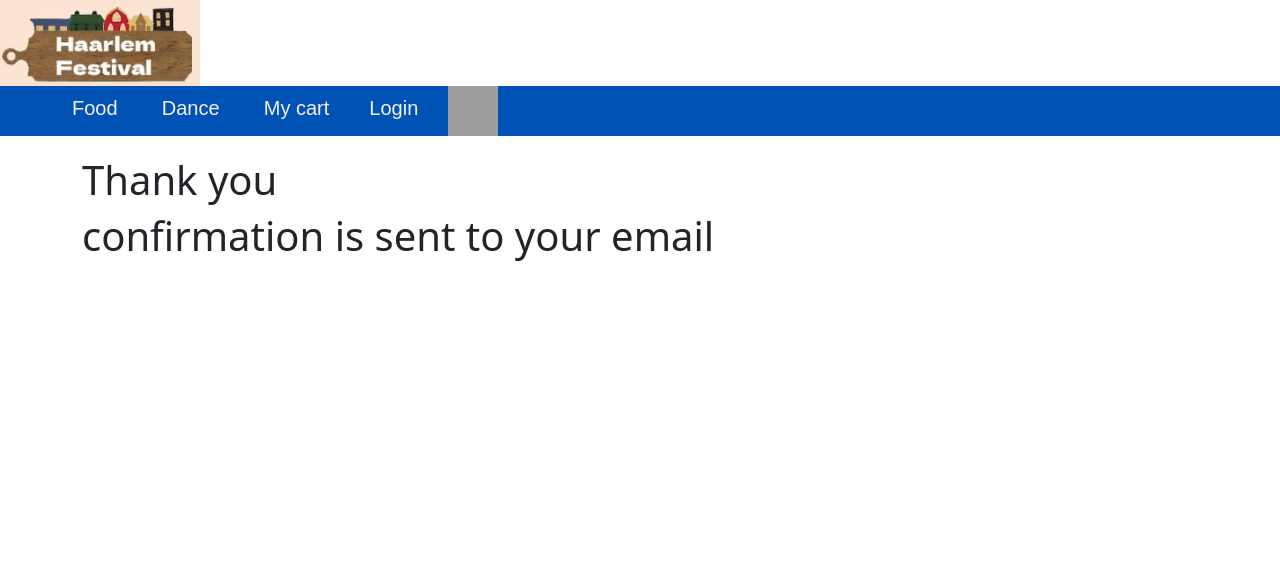
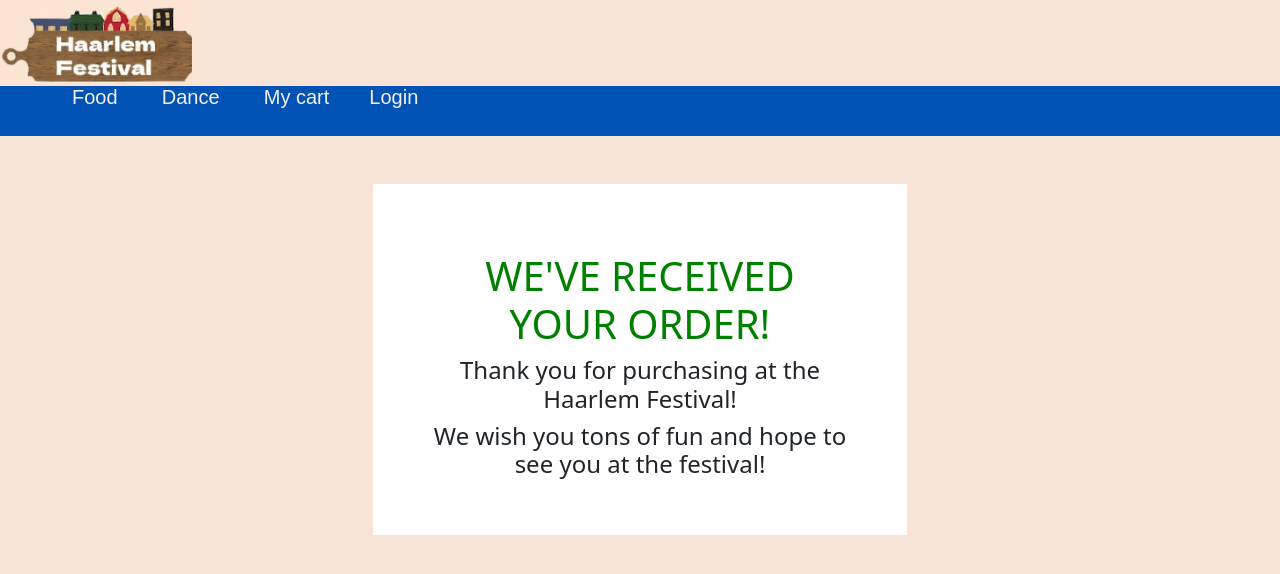
Before and after one commit to Biniam-Mehari/Haarlem-Festival-project-term-3, a PHP site: page /views/confirmationMessage.php in a window 1280 px wide. Shown: the top 574 px of the page. Run offline with PHP 8.4, Linux system fonts and the light colour scheme; grey boxes are pictures that could not be loaded.

Commit message:
more changes

```diff
--- a/app/controllers/foodcontroller.php
+++ b/app/controllers/foodcontroller.php
@@ -21,6 +21,7 @@ class FoodController
         require __DIR__ . '../../views/Food/foodmain.php';
     }
 
+
     public function foodreservation()
     {
         $restaurantID = $_GET['restaurantID'];
--- a/app/controllers/shoppingcartcontroller.php
+++ b/app/controllers/shoppingcartcontroller.php
@@ -88,7 +88,7 @@ class ShoppingCartController
                             $_SESSION['reservations'][$events]['totalPrice'] = $newPrice; // check this
                         }
 
-                        if ($_SESSION['reservations'][$events]['amount'] == 0) {
+                        if ($_SESSION['reservations'][$events]['quantity'] == 0) {
                             unset($_SESSION['reservations'][$events]);
                         }
                     }
@@ -210,6 +210,7 @@ class ShoppingCartController
             $venueAdress = $_POST['venueAdress'];
             $price = $_POST['price'];
             $amount = $_POST['amount'];
+            $image = $_POST['image'];
 
             // check if the same item exists, if so, add it
             foreach ($_SESSION['reservations'] as $events => $values) {
@@ -223,7 +224,7 @@ class ShoppingCartController
 
             $totalPrice = $amount * $price;
 
-            $reservation = array('danceID' => $danceID, 'venueName' => $venueName, 'artistName' => $artistName, 'date' => $date, 'startTime' => $startTime, 'venueAddress' => $venueAdress, 'totalPrice' => $totalPrice, 'price' => $price, 'type' => $type, 'quantity' => $amount);
+            $reservation = array('danceID' => $danceID, 'venueName' => $venueName, 'artistName' => $artistName, 'date' => $date, 'startTime' => $startTime, 'venueAddress' => $venueAdress, 'totalPrice' => $totalPrice, 'price' => $price, 'type' => $type, 'quantity' => $amount, 'image' => $image);
 
             array_push($_SESSION['reservations'], $reservation);
 
--- a/app/views/Dance/dancereservation.php
+++ b/app/views/Dance/dancereservation.php
@@ -32,7 +32,7 @@ require_once __DIR__ . '/../components/navigation.php'
       <div class="col-8">
         <h2 class="display-title">Venue: <?php echo $event->Venue->getVenueName() ?></h2>
         <h4 class=""><?php echo $event->Venue->getDescription() ?></h4>
-        <img class="restaurant-image" src="/img/Afrojack.jpg">
+        <img class="restaurant-image" src="/img/<?php echo $event->Artist->getImage_id() ?>.png">
         <br>
         <h1 class="information"> General information</h1>
         <h3 class="information">Location: <?php echo $event->Venue->getAdress()  . " " . $event->Venue->getHousenumber() . ", " . $event->Venue->getPostcode() . ", " . $event->Venue->getCity() ?></h3>
@@ -49,7 +49,7 @@ require_once __DIR__ . '/../components/navigation.php'
       <div class="col-4">
         <h2 class="display-title">Artist: <?php echo $event->Artist->getArtistName() ?></h2>
         <h4 class=""><?php echo $event->Artist->getDescription() ?></h4>
-        <img class="restaurant-image" src="/img/Afrojack.jpg">
+        <img class="restaurant-image" src="/img/<?php echo $event->Artist->getImage_id() ?>.png">
         <br>
         <label class="information">Style: <?php echo $event->Artist->getStyle() ?></label>
         <br>
@@ -80,6 +80,7 @@ require_once __DIR__ . '/../components/navigation.php'
           <input name="startTime" value="<?php echo $event->getStartTime() ?>" hidden>
           <input name="venueAdress" value="<?php echo $event->Venue->getAdress()?>" hidden>
           <input name="price" value="<?php echo $event->getPrice() ?>" hidden>
+          <input name="image" value="<?php echo $event->Artist->getImage_id() ?>" hidden>
 
           <label style="font-size: 18px;">Number of tickets:</label>
             <input class="w3-input" type="number" style="width:30%;" name="amount" id="tickets" placeholder="Enter number of tickets..." required>
--- a/app/views/components/navigation.php
+++ b/app/views/components/navigation.php
@@ -31,7 +31,6 @@
           else {
             echo ('<li><a class= "loginposition" href="/user/loginview">Login</a></li>');
           }
-          echo ('<li><img class="profile" src="..\img\defaultprofile.png" alt="profile" ></li>');
           ?>
 
         </ul>
--- a/app/views/confirmationMessage.php
+++ b/app/views/confirmationMessage.php
@@ -3,7 +3,13 @@ require_once __DIR__ . '/components/navigation.php';
 
 
 ?>
-<div class="container">
-<h1>Thank you</h1>
-<h1>confirmation is sent to your email</h1>
-</div>
+
+<body style="background-color: #F8E4D7;">
+    <section class="container mt-5 p-5 col-10 col-md-6 col-lg-4 col-xl-5" style="background-color: white;">
+        <div class="container">
+            <h1 class="w-100" style="color: green; text-align: center;">WE'VE RECEIVED YOUR ORDER!</h1>
+            <h4 class="" style="text-align: center;">Thank you for purchasing at the Haarlem Festival!</h3>
+            <h4 class="" style="text-align: center;">We wish you tons of fun and hope to see you at the festival!</h3>
+        </div>
+    </section>
+</body>
--- a/app/views/shoppingcart.php
+++ b/app/views/shoppingcart.php
@@ -71,7 +71,7 @@ require_once __DIR__ . '/components/navigation.php';
                         ?>
                             <div class="row border-top border-bottom">
                                 <div class="row main align-items-center">
-                                    <div class="col-2"><img class="img-fluid" style="height: 100px; width: 100px;" src="/img/Afrojack.jpg"></div>
+                                    <div class="col-2"><img class="img-fluid" style="height: 100px; width: 100px;" src="/img/<?php echo $event['image'] ?>.png"></div>
                                     <div class="col">
                                         <div class="row text-muted"> Venue: <?php echo $event['venueName'] ?></div>
                                         <div class="row"> Artist: <?php echo $event['artistName'] ?></div>
```
Also changed, not shown: app/repositories/foodrepository.php (+12 -15 lines), app/repositories/userrepository.php (+4 -6 lines), app/public/img/martingarrix.png (renamed from app/public/img/MartinGarrix.jpg), app/public/img/tiesto.png (renamed from app/public/img/Triesto.jpg), 1 other file.
